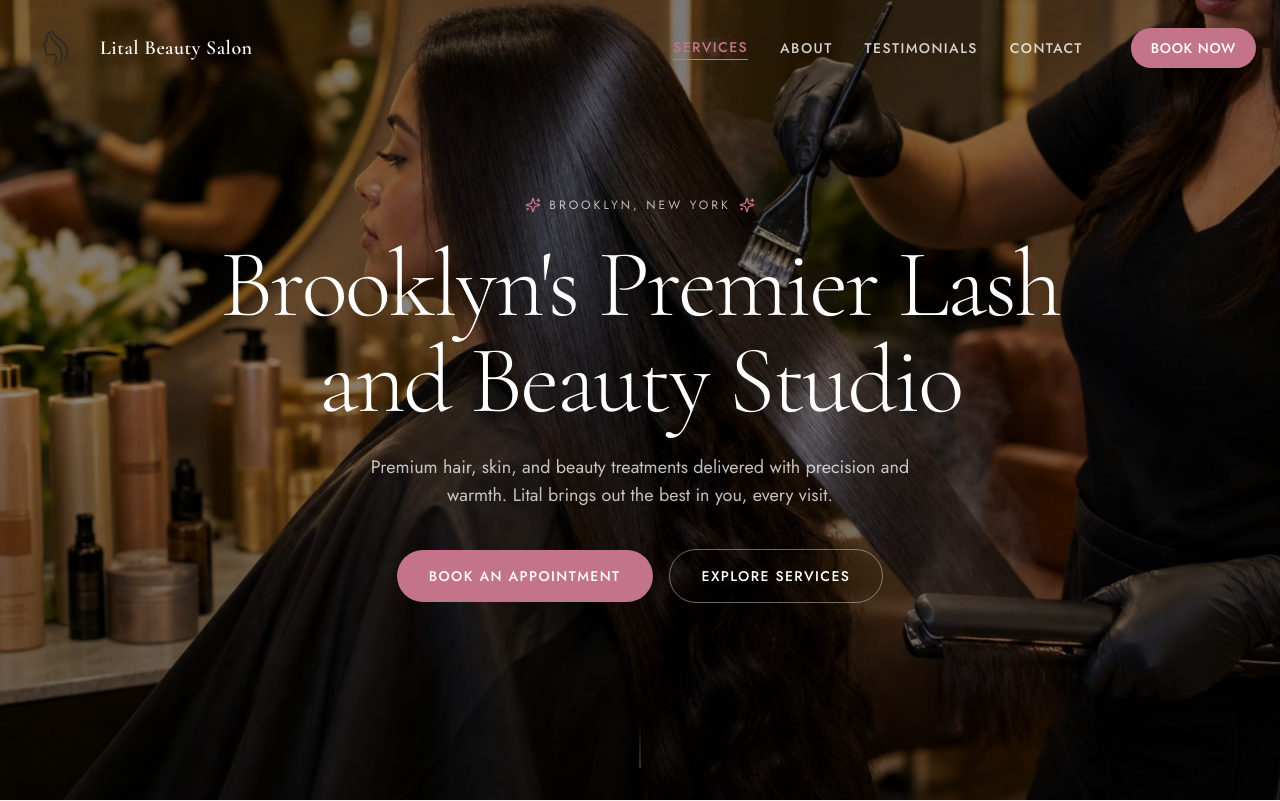
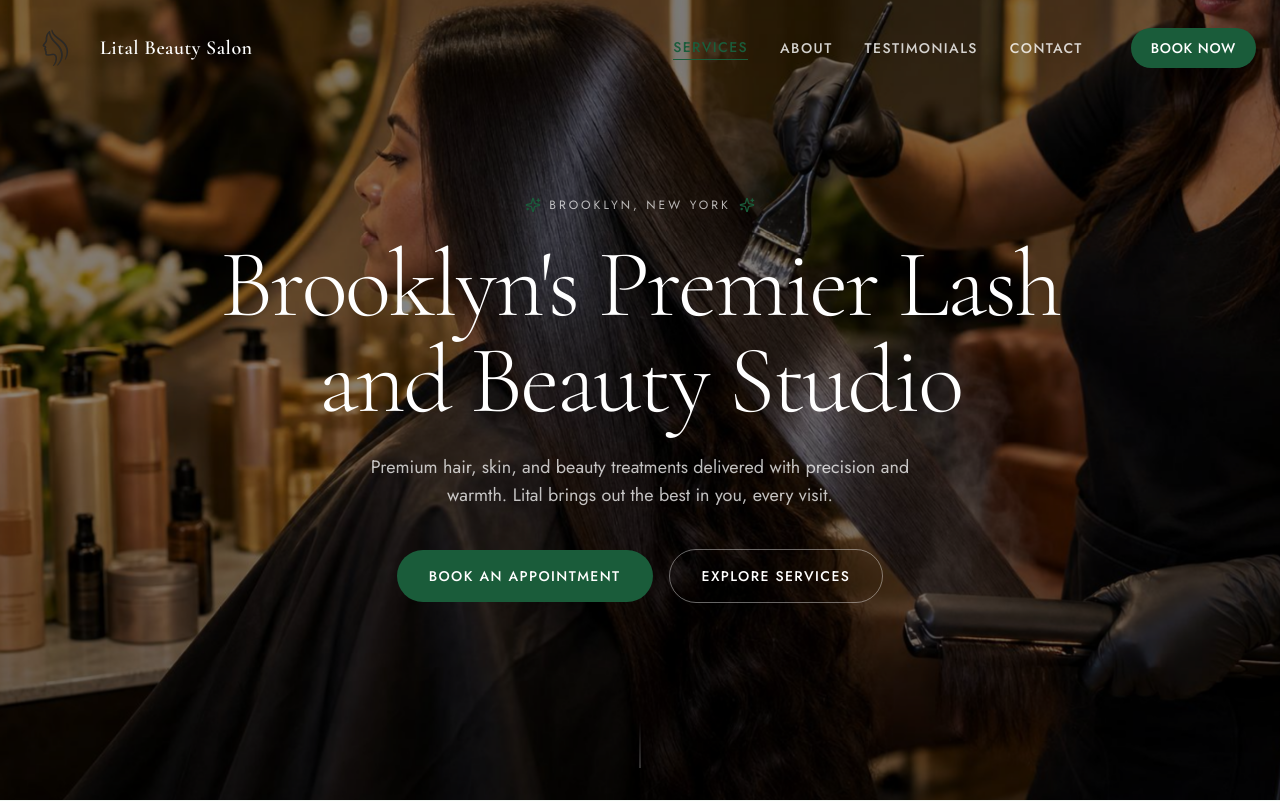
Before and after one commit to spencerconsultingco/SC-0364---Lital-Beauty-Salon, a Next.js app: page / in a window 1280 px wide. Shown: the top 801 px of the page. Built offline with nearby package versions, Linux system fonts and the light colour scheme.

Commit message:
Update tailwind.config.js

```diff
--- a/tailwind.config.js
+++ b/tailwind.config.js
@@ -11,8 +11,8 @@ module.exports = {
         brand: {
           primary: '#5C2D3E',
           secondary: '#9C6B7A',
-          accent: '#C4748A',
-          background: '#FDF0F3',
+          accent: '#1A5C3A',
+          background: '#F0F7F3',
           text: '#2E1520',
         },
       },
```
